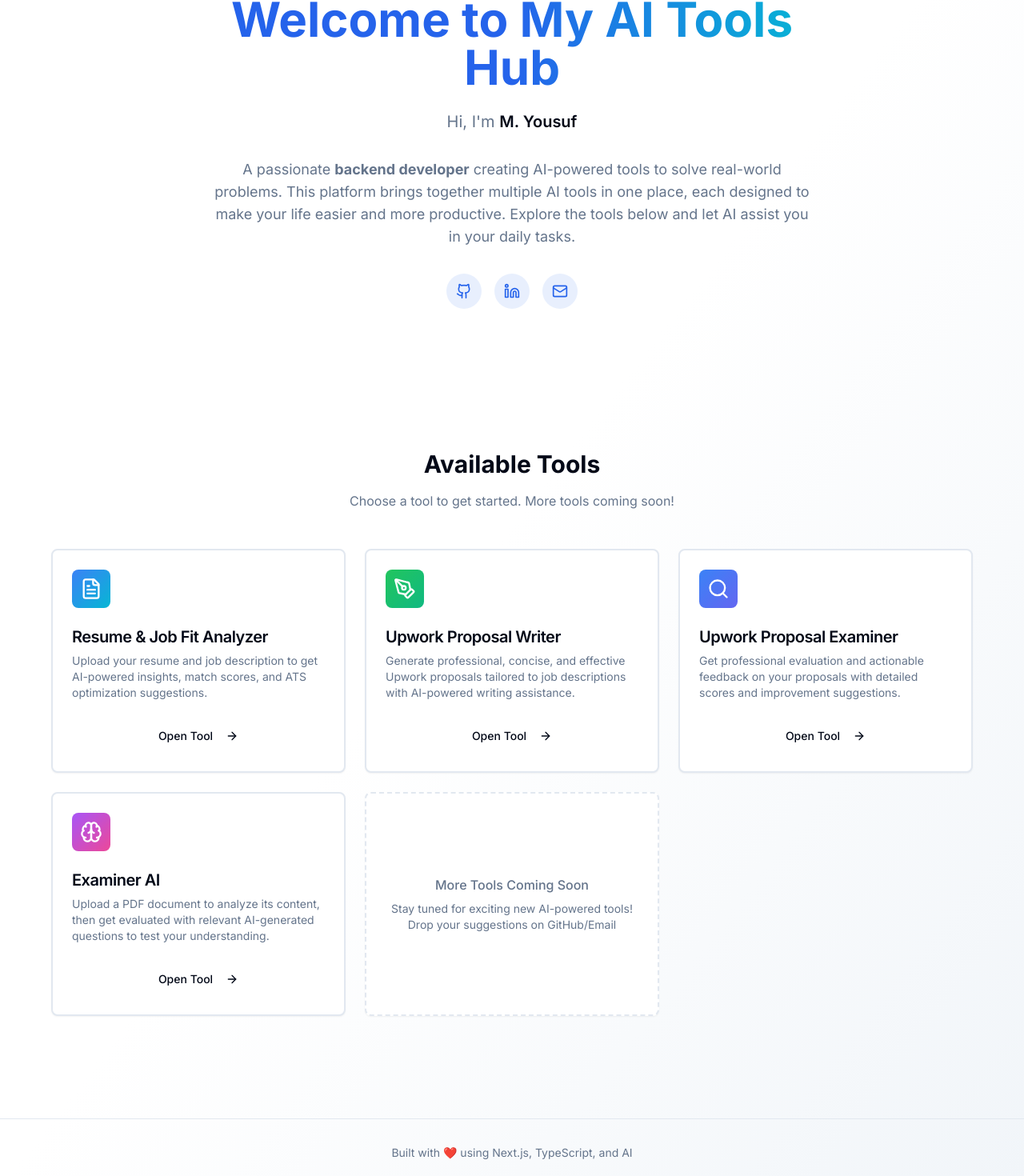
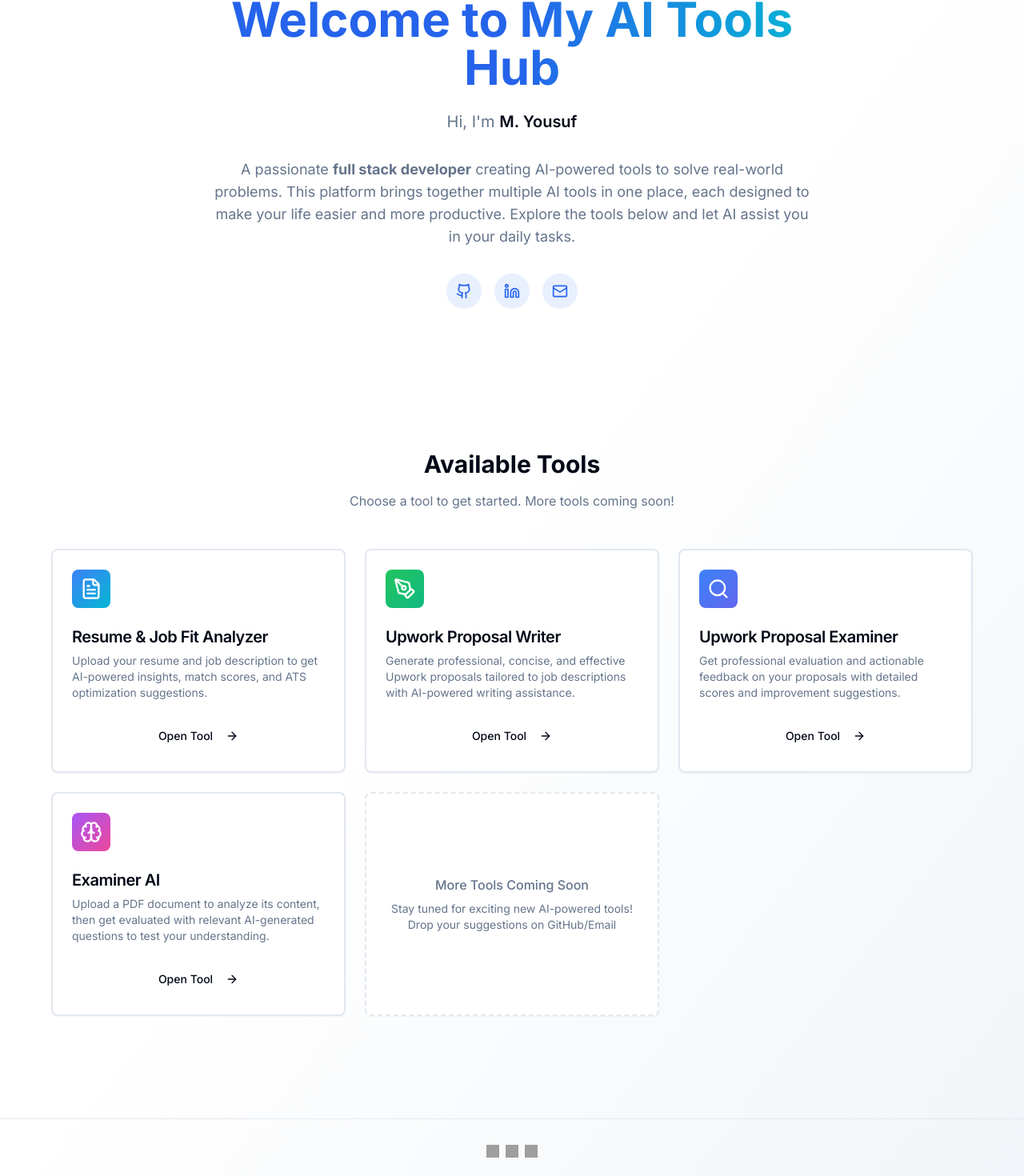
Before and after one commit to yousuf-git/ai-tools-hub, a Next.js app: page / in a window 1280 px wide. Shown: the part 174-1644 px from the top of the page at 80% size. Built offline with nearby package versions, Linux system fonts and the light colour scheme; grey boxes are pictures that could not be loaded.

Commit message:
fix: update homepage bio text and replace footer text with tech icons

```diff
--- a/app/page.tsx
+++ b/app/page.tsx
@@ -103,7 +103,7 @@ export default function Home() {
             Hi, I&apos;m <span className="font-semibold text-foreground">M. Yousuf</span>
           </p>
           <p className="text-sm sm:text-base md:text-lg text-muted-foreground mb-6 sm:mb-8 leading-relaxed px-2">
-            A passionate <b>backend developer</b> creating AI-powered tools to solve real-world problems.
+            A passionate <b>full stack developer</b> creating AI-powered tools to solve real-world problems.
             This platform brings together multiple AI tools in one place, each designed to
             make your life easier and more productive. Explore the tools below and let AI
             assist you in your daily tasks.
@@ -259,9 +259,17 @@ export default function Home() {
 
       {/* Footer */}
       <footer className="container mx-auto px-4 sm:px-6 py-6 sm:py-8 mt-12 sm:mt-20 border-t">
-        <p className="text-center text-xs sm:text-sm text-muted-foreground">
-          Built with ❤️ using Next.js, TypeScript, and AI
-        </p>
+        <div className="flex items-center justify-center gap-2 text-xs sm:text-sm text-muted-foreground">
+          <div className="flex items-center gap-1">
+            <img src="https://cdn.jsdelivr.net/gh/devicons/devicon/icons/nextjs/nextjs-original.svg" alt="Next.js" className="w-4 h-4" />
+          </div>
+          <div className="flex items-center gap-1">
+            <img src="https://cdn.jsdelivr.net/gh/devicons/devicon/icons/typescript/typescript-original.svg" alt="TypeScript" className="w-4 h-4" />
+          </div>
+          <div className="flex items-center gap-1">
+            <img src="https://www.gstatic.com/lamda/images/gemini_sparkle_v002_d4735304ff6292a690345.svg" alt="Gemini AI" className="w-4 h-4" />
+          </div>
+        </div>
       </footer>
     </div>
   );
```
